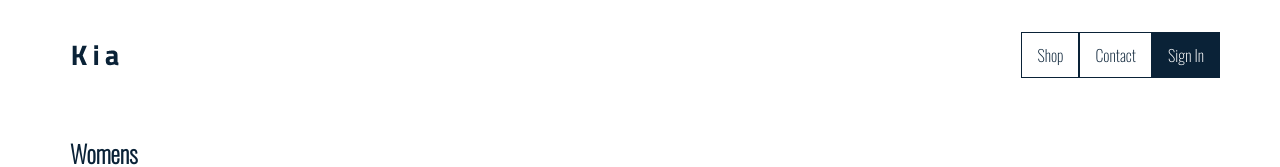
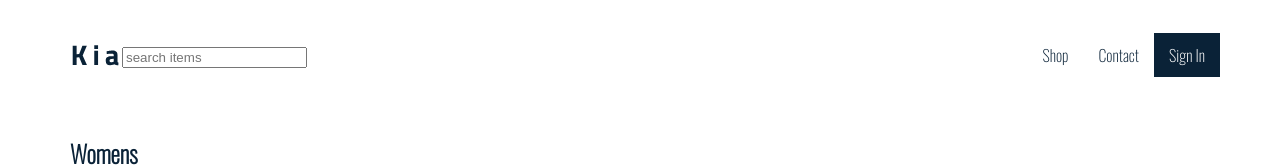
Before and after one commit to adenugbamichael/kia-clothing, a React (Create React App) app: page /shop in a window 1280 px wide. Shown: the top 167 px of the page. Built offline with nearby package versions, Linux system fonts and the light colour scheme; no server answers.

Commit message:
added reduc and implemented userReducer and userActions to header and app component

```diff
--- a/package.json
+++ b/package.json
@@ -10,8 +10,11 @@
     "node-sass": "^7.0.1",
     "react": "^18.2.0",
     "react-dom": "^18.2.0",
+    "react-redux": "^8.0.2",
     "react-router-dom": "^6.3.0",
     "react-scripts": "5.0.1",
+    "redux": "^4.2.0",
+    "redux-logger": "^3.0.6",
     "web-vitals": "^2.1.4"
   },
   "scripts": {
--- a/src/App.js
+++ b/src/App.js
@@ -1,39 +1,31 @@
 import React from "react"
 import { BrowserRouter, Routes, Route } from "react-router-dom"
+import { connect } from "react-redux"
 import "./App.css"
 import Homepage from "./pages/homepage/homepage.component"
 import ShopPage from "./pages/shop/shop.component"
 import SignInAndSignUpPage from "./pages/sign-in-and-sign-up/sign-in-and-sign-up.component"
 import Header from "./components/header/header.component"
 import { auth, createUserProfileDocument } from "./firebase/firebase.utils"
+import { setCurrentUser } from "./redux/user/user.actions"
 
 class App extends React.Component {
-  constructor() {
-    super()
-    this.state = {
-      currentUser: null,
-    }
-  }
-
   unscribeFromAuth = null
 
   componentDidMount() {
+    const { setCurrentUser } = this.props
     this.unscribeFromAuth = auth.onAuthStateChanged(async (userAuth) => {
       if (userAuth) {
         const userRef = await createUserProfileDocument(userAuth)
 
         userRef.onSnapshot((snapShot) => {
-          this.setState({
-            currentUser: {
-              id: snapShot.id,
-              ...snapShot.data(),
-            },
+          setCurrentUser({
+            id: snapShot.id,
+            ...snapShot.data(),
           })
-
-          console.log(this.state)
         })
       }
-      this.setState({ currentUser: userAuth })
+      setCurrentUser(userAuth)
     })
   }
 
@@ -44,7 +36,7 @@ class App extends React.Component {
   render() {
     return (
       <BrowserRouter>
-        <Header currentUser={this.state.currentUser} />
+        <Header />
         <Routes>
           <Route exact path='/' element={<Homepage />} />
           <Route exact path='/shop' element={<ShopPage />} />
@@ -54,5 +46,8 @@ class App extends React.Component {
     )
   }
 }
+const mapDispatchToProps = (dispatch) => ({
+  setCurrentUser: (user) => dispatch(setCurrentUser(user)),
+})
 
-export default App
+export default connect(null, mapDispatchToProps)(App)
--- a/src/components/header/header.component.jsx
+++ b/src/components/header/header.component.jsx
@@ -1,5 +1,7 @@
 import React from "react"
 import { Link } from "react-router-dom"
+import SearchBox from "../searchbox/searchbox.component"
+import { connect } from "react-redux"
 import { auth } from "../../firebase/firebase.utils"
 import { ReactComponent as Logo } from "../../assets/ki.svg"
 import "./header.styles.scss"
@@ -8,6 +10,7 @@ const Header = ({ currentUser }) => (
   <div className='header'>
     <Link className='logo-container' to='/'>
       <Logo className='logo' />
+      <SearchBox />
     </Link>
     <div className='options'>
       <Link className='option' to='/shop'>
@@ -37,4 +40,6 @@ const Header = ({ currentUser }) => (
   </div>
 )
 
-export default Header
+const mapStateToProps = (state) => ({ currentUser: state.user.currentUser })
+
+export default connect(mapStateToProps)(Header)
--- a/src/components/header/header.styles.scss
+++ b/src/components/header/header.styles.scss
@@ -6,8 +6,11 @@
   margin-bottom: 25px;
 
   .logo-container {
-    height: 100%;
-    width: 70px;
+    // height: 100%;
+    // width: 70px;
+    display: flex;
+    align-items: center;
+    justify-content: flex-start;
     padding: 25px 12px;
   }
 
@@ -19,7 +22,7 @@
     justify-content: flex-end;
 
     .option {
-      border: 1px solid #0a2237;
+      // border: 1px solid #0a2237;
       padding: 10px 15px;
       color: #0a2237;
       cursor: pointer;
--- /dev/null
+++ b/src/components/searchbox/searchbox.component.jsx
@@ -0,0 +1,13 @@
+import React from "react"
+
+import "./searchbox.styles.scss"
+
+const SearchBox = () => {
+  return (
+    <div className='searchbox'>
+      <input className='search-item' type='search' placeholder='search items' />
+    </div>
+  )
+}
+
+export default SearchBox
--- /dev/null
+++ b/src/components/searchbox/searchbox.styles.scss
@@ -0,0 +1,6 @@
+.searchbox {
+  padding: 3px;
+
+  .search-item {
+  }
+}
--- a/src/index.js
+++ b/src/index.js
@@ -1,11 +1,15 @@
 import React from "react"
 import ReactDOM from "react-dom/client"
+import { Provider } from "react-redux"
+import store from "./redux/store"
 import "./index.css"
 import App from "./App"
 
 const root = ReactDOM.createRoot(document.getElementById("root"))
 root.render(
-  <React.StrictMode>
-    <App />
-  </React.StrictMode>
+  <Provider store={store}>
+    <React.StrictMode>
+      <App />
+    </React.StrictMode>
+  </Provider>
 )
--- a/src/pages/shop/shop.data.js
+++ b/src/pages/shop/shop.data.js
@@ -14,8 +14,7 @@ const SHOP_DATA = [
       {
         id: 2,
         name: "Floral Blouse",
-        imageUrl:
-          "https://i.pinimg.com/564x/38/b7/77/38b77731539777fc90d1049f059913f8.jpg",
+        imageUrl: "https://i.ibb.co/KmSkMbH/striped-sweater.png",
         price: 20,
       },
       {
--- /dev/null
+++ b/src/redux/root-reducer.js
@@ -0,0 +1,6 @@
+import { combineReducers } from "redux"
+import userReducer from "./user/user.reducer"
+
+export default combineReducers({
+  user: userReducer,
+})
--- /dev/null
+++ b/src/redux/store.js
@@ -0,0 +1,10 @@
+import { createStore, applyMiddleware } from "redux"
+import logger from "redux-logger"
+
+import rootReducer from "./root-reducer"
+
+const middlewares = [logger]
+
+const store = createStore(rootReducer, applyMiddleware(...middlewares))
+
+export default store
--- /dev/null
+++ b/src/redux/user/user.actions.js
@@ -0,0 +1,4 @@
+export const setCurrentUser = (user) => ({
+  type: "SET_CURRENT_USER",
+  payload: user,
+})
--- /dev/null
+++ b/src/redux/user/user.reducer.jsx
@@ -0,0 +1,14 @@
+const INITIAL_STATE = {
+  currentUser: null,
+}
+
+const userReducer = (state = INITIAL_STATE, action) => {
+  switch (action.type) {
+    case "SET_CURRENT_USER":
+      return { ...state, currentUser: action.payload }
+    default:
+      return state
+  }
+}
+
+export default userReducer
```
Also changed, not shown: 1 other file (tests, documents, lock files or other folders).
